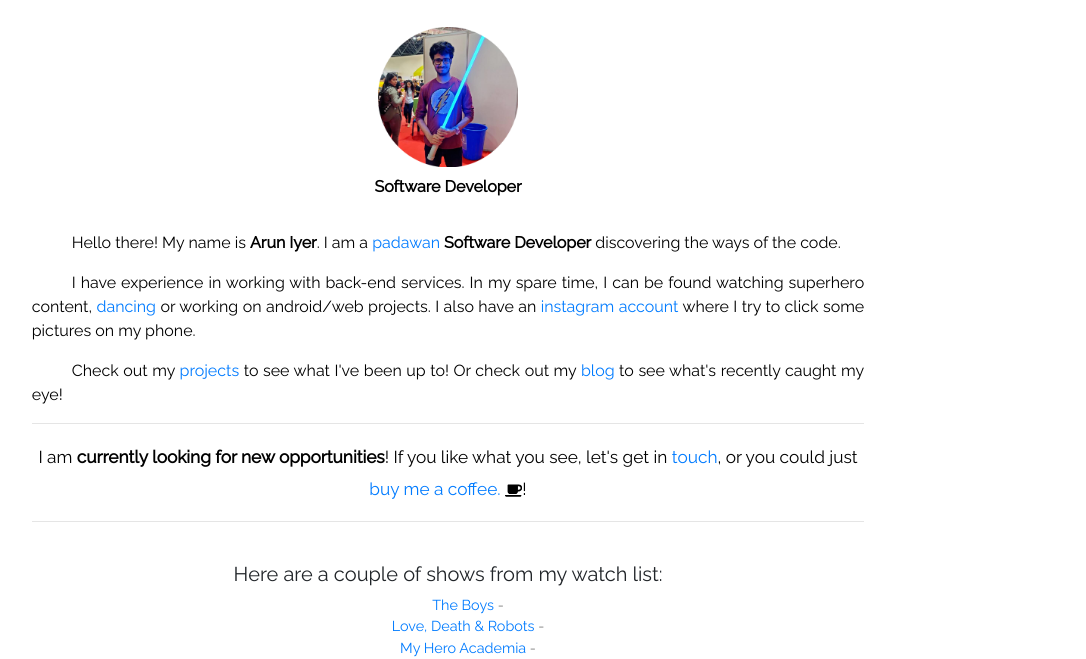
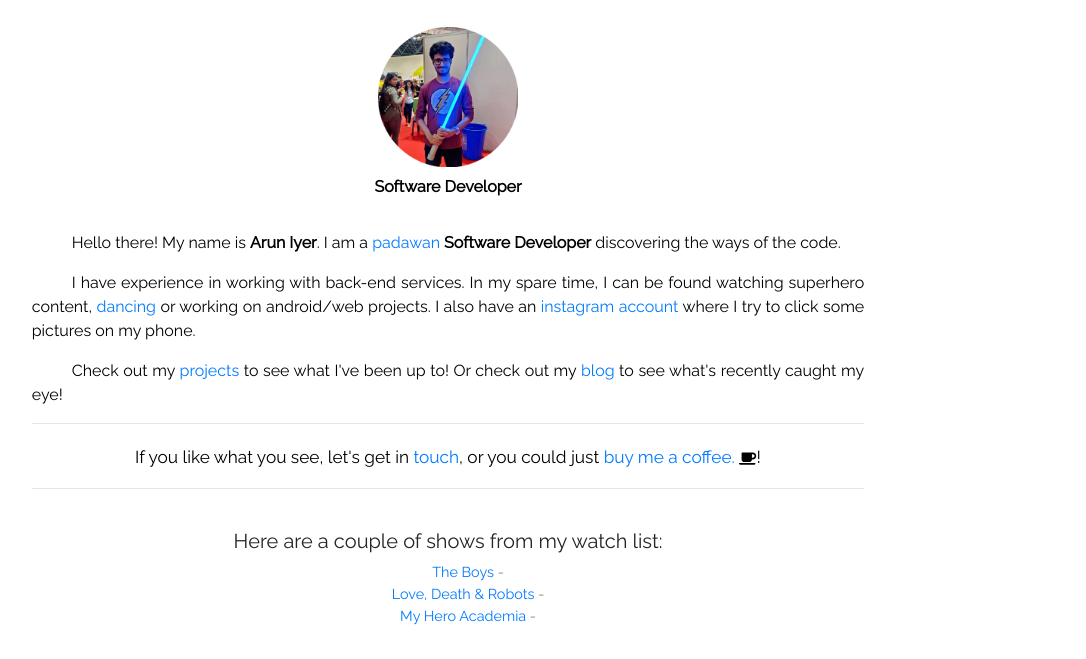
Before and after one commit to arunsri7/Portfolio, a Gatsby site: page /about in a window 1280 px wide. Shown: the part 189-848 px from the top of the page, without its empty margins (192-1278 px from the left). Built offline with nearby package versions, Linux system fonts and the light colour scheme; Gatsby itself is replaced by a stand-in of ours; no server answers.

Commit message:
updated about page

```diff
--- a/src/pages/about.js
+++ b/src/pages/about.js
@@ -82,7 +82,7 @@ export default ({ data }) => {
               <hr />
               <p className="unemployed">
                 <small>
-                  I am <b>currently looking for new opportunities</b>! If you
+                  If you
                   like what you see, let's get
                   in&nbsp;
                   <a
```
